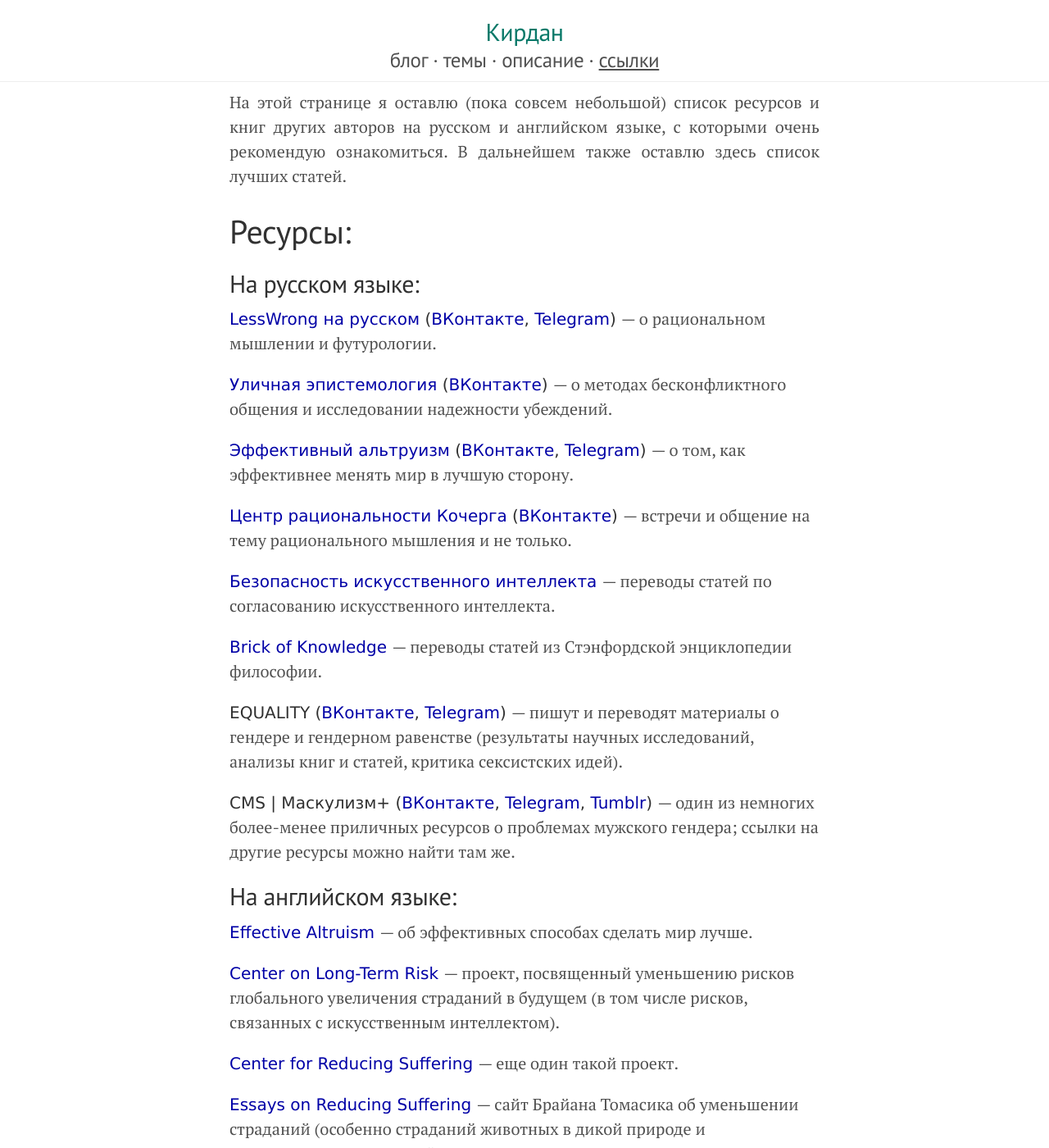
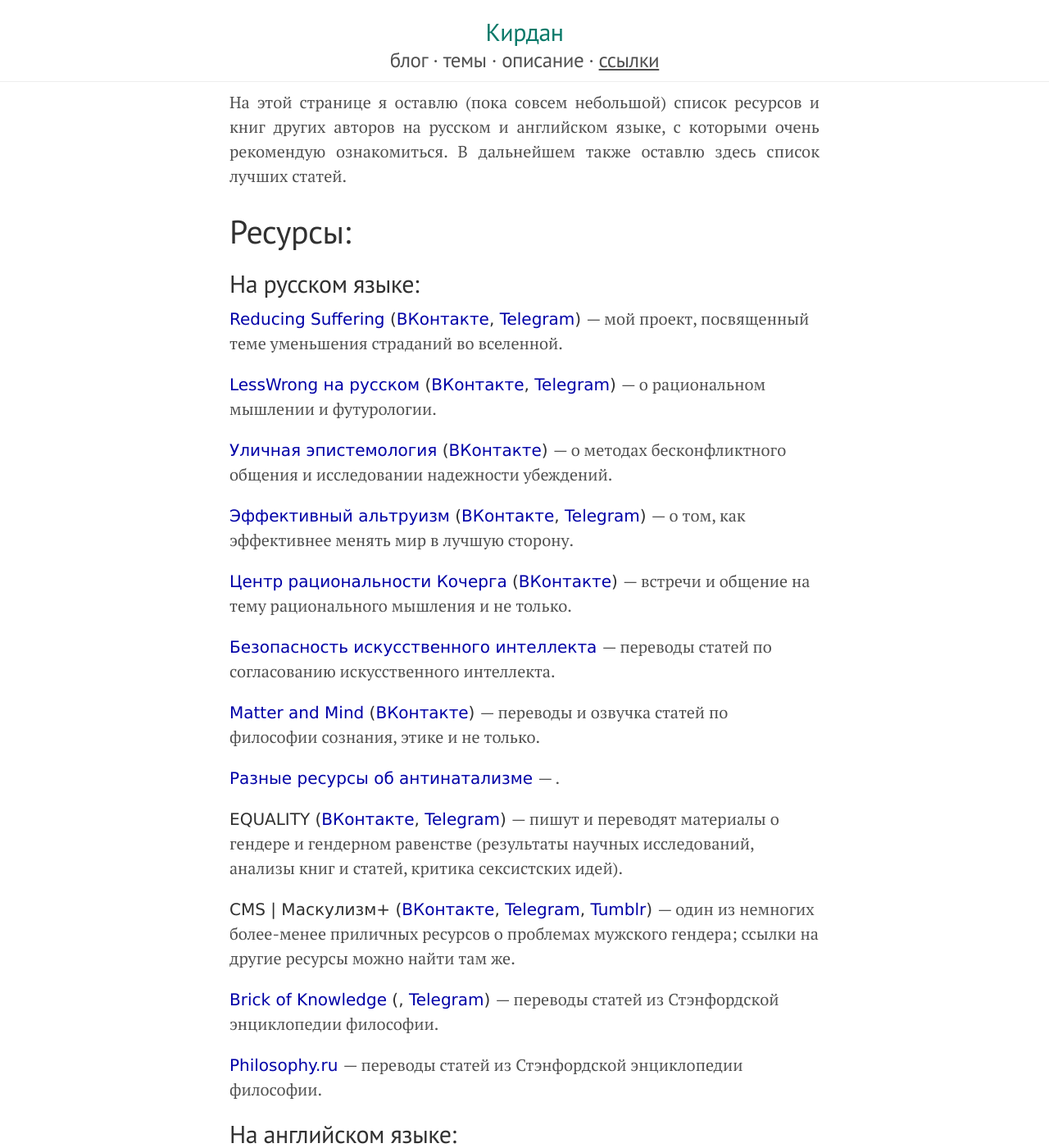
Before and after one commit to KKirdan/kkirdan.github.io, a Jekyll site: the page built from blog/links.md, in a window 1280 px wide and 1400 px high. Shown: the whole window at 82% size. Built offline with Jekyll 4.4.1, drawn with Linux system fonts in a browser that asks for light colours; some of the changed text lies outside the part shown.

Commit message:
links to RS, small fixes

```diff
--- a/blog/links.md
+++ b/blog/links.md
@@ -9,14 +9,18 @@
 
 ## На русском языке:
 
+{% include project-entry.html title="Reducing Suffering" url="https://reducingsuffering.github.io/" vk="https://vk.com/reducing_suffering" telegram="https://t.me/reducing_suffering" text="мой проект, посвященный теме уменьшения страданий во вселенной" %}
 {% include project-entry.html title="LessWrong на русском" url="https://lesswrong.ru/" vk="https://vk.com/public65688570" telegram="https://t.me/lesswrong_ru_news" text="о рациональном мышлении и футурологии" %}
 {% include project-entry.html title="Уличная эпистемология" url="https://streetepistemology.ru/" vk="https://vk.com/street_epistemology" text="о методах бесконфликтного общения и исследовании надежности убеждений" %}
 {% include project-entry.html title="Эффективный альтруизм" url="https://ea-ru.org/" vk="https://vk.com/public71205962" telegram="https://t.me/effectivealtruism" text="о том, как эффективнее менять мир в лучшую сторону" %}
 {% include project-entry.html title="Центр рациональности Кочерга" url="https://kocherga-club.ru/" vk="https://vk.com/kocherga_club" text="встречи и общение на тему рационального мышления и не только" %}
 {% include project-entry.html title="Безопасность искусственного интеллекта" url="https://aisafety.ru/" text="переводы статей по согласованию искусственного интеллекта" %}
-{% include project-entry.html title="Brick of Knowledge" url="https://brickofknowledge.com/" text="переводы статей из Стэнфордской энциклопедии философии" %}
+{% include project-entry.html title="Matter and Mind" url="https://ubq124.wordpress.com" vk="https://vk.com/public44220375" youtube="https://www.youtube.com/c/MatterandMind" text="переводы и озвучка статей по философии сознания, этике и не только" %}
+{% include project-entry.html title="Разные ресурсы об антинатализме" url="https://reducingsuffering.github.io/520.html" %}
 {% include project-entry.html title="EQUALITY" vk="https://vk.com/g_equality" telegram="https://t.me/g_equality" text="пишут и переводят материалы о гендере и гендерном равенстве (результаты научных исследований, анализы книг и статей, критика сексистских идей)" %}
 {% include project-entry.html title="CMS | Маскулизм+" vk="https://vk.com/checkmatescum" telegram="https://t.me/checkmatescum" tumblr="https://ru-masculism.tumblr.com/" text="один из немногих более-менее приличных ресурсов о проблемах мужского гендера; ссылки на другие ресурсы можно найти там же" %}
+{% include project-entry.html title="Brick of Knowledge" url="https://brickofknowledge.com/" telegram="https://t.me/brickofknowledge" text="переводы статей из Стэнфордской энциклопедии философии" %}
+{% include project-entry.html title="Philosophy.ru" url="https://philosophy.ru/" text="переводы статей из Стэнфордской энциклопедии философии" %}
 
 ## На английском языке:
 
@@ -25,6 +29,7 @@
 {% include project-entry.html title="Center for Reducing Suffering" url="https://centerforreducingsuffering.org/" text="еще один такой проект" %}
 {% include project-entry.html title="Essays on Reducing Suffering" url="https://reducing-suffering.org/" text="сайт Брайана Томасика об уменьшении страданий (особенно страданий животных в дикой природе и потенциальных страданий искусственного интеллекта)" %}
 {% include project-entry.html title="Suffering-Focused Ethics Resources" url="https://suffering-focused-ethics.surge.sh/" text="ресурсы по этике, сфокусированной на уменьшении страданий" %}
+{% include project-entry.html title="Sentience Research" url="https://sentience-research.org/" text="исследование способности разных существ страдать" %}
 {% include project-entry.html title="Utilitarianism" url="https://www.utilitarianism.net/" text="хорошие статьи для знакомства с утилитаризмом" %}
 {% include project-entry.html title="Animal Ethics" url="https://www.animal-ethics.org/" text="исследование способов уменьшить страдания животных в дикой природе" %}
 
@@ -33,6 +38,7 @@
 ## На русском языке:
 
 {% include project-entry.html author="Элиезер Юдковский" title="Рациональность: от ИИ до зомби" url="https://lesswrong.ru/285" text="сборник эссе о рациональном мышлении" %}
+{% include project-entry.html author="Дэвид Пирс" title="Гедонистический императив" url="https://reducingsuffering.github.io/89.html" text="проект преодоления страданий с помощью технологий" %}
 {% include project-entry.html author="Элиезер Юдковский" title="Гарри Поттер и методы рационального мышления" url="https://hpmor.ru/" text="научпоп в форме фанфика по вселенной Гарри Поттера" %}
 
 ## На английском языке:
```
Also changed, not shown: blog/_posts/6. reposts/2020-10-24-71RS.md (+1 -1 lines), blog/_posts/6. reposts/2021-07-25-301RS.md (+1 -1 lines), blog/_posts/6. reposts/2022-02-10-340RS.md (+1 -1 lines), assets/css/LICENSE.md (renamed from LICENSE.md).
